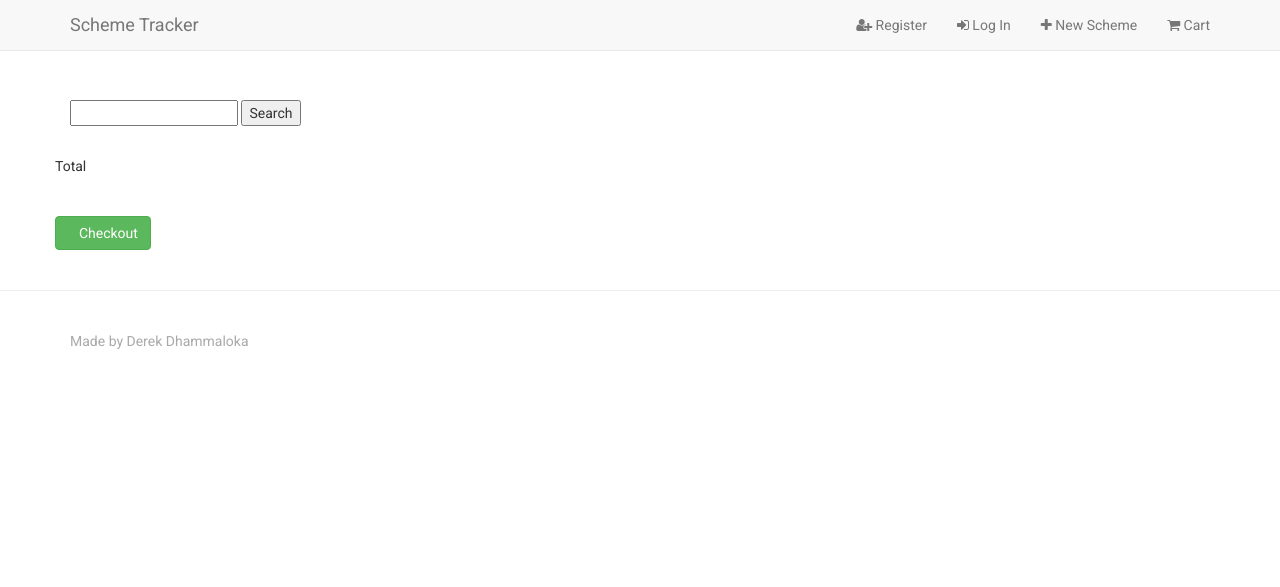
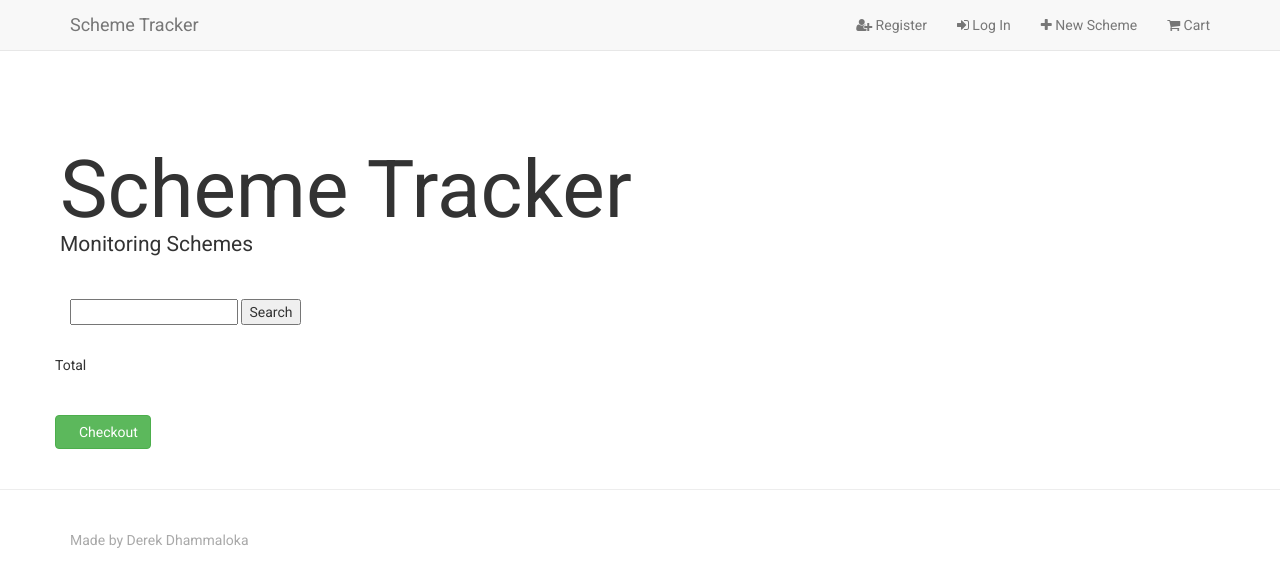
Before and after one commit to derektypist/scheme-tracker, a Django app: page /cart/ in a window 1280 px wide. Shown: the top 587 px of the page. Run offline with Django 3.2, Linux system fonts and the light colour scheme; some libraries are stand-ins or nearby versions; some web fonts are replaced.

Commit message:
Added masthead styles

```diff
--- a/schemes/templates/schemeposts.html
+++ b/schemes/templates/schemeposts.html
@@ -4,7 +4,7 @@
       <div class="row">
             <div class="col-md-2 col-sm-3 text-center">
                 <a class="story-img" href="#">
-                    <img src="/media/img/profile.jpg" class="img-circle">
+                    <div class="scheme" style="background-image: url('{{ MEDIA_URL }}{{ scheme.image }}')"></div>
                 </a>
 
                 <p><span class="boldtext">Author:</span> Derek</p>
--- a/static/css/custom.css
+++ b/static/css/custom.css
@@ -21,6 +21,12 @@ footer {
     background-color: #fff;
 }
 
+/* Style for lead Class */
+.lead {
+
+}
+
+
 /* Style for accountform Class */
 .accountform {
     padding-top: 20px;
@@ -32,6 +38,23 @@ footer {
     display: block;
 }
 
+/* Masthead Styles */
+#masthead {
+    padding-left:10px;
+    min-height: 199px;
+}
+
+#masthead h1 {
+    font-size: 55px;
+    line-height: 1;
+    margin-top: 50px;
+}
+
+#masthead .well{
+    margin-top: 31px;
+    min-height: 127px;
+}
+
 /* Style for badge Class */
 .badge {
     padding-left: 9px;
@@ -41,11 +64,13 @@ footer {
     border-radius: 9px;
 }
 
+/* Styles for label-warning and badge-warning Classes */
 .label-warning[href],
 .badge-warning[href] {
     background-color: #c67605;
 }
 
+/* Style for Scheme Class */
 .scheme {
     background-size: contain;
     background-position: center center;
@@ -55,27 +80,32 @@ footer {
     margin: 0 auto;
 }
 
+/* Styles for caption and p */
 caption p {
     word-wrap: break-word;
 }
 
+/* Styles for row and row-flex Classes */
 .row.row-flex {
     display: flex;
     flex-wrap: wrap;
     margin-top: 30px;
 }
 
+/* Style for panel-default Class */
 .panel-default {
     border-color: transparent;
     padding: 0 10px;
 }
 
+/* Style for panel-body Class */
 .panel-body {
     height: 100%;
     border: 1px solid #ddd;
 }
 
-.scheme-description {
+/* Style for scheme-comment Class */
+.scheme-comment {
     min-height: 40px;
 }
 
--- a/templates/base.html
+++ b/templates/base.html
@@ -54,6 +54,16 @@
             </div>
         </div>
     </nav>
+
+    <div id="masthead">
+            <div class="container">
+                <div class="row">
+                    <h1> Scheme Tracker
+                        <p id="logo" class="lead">Monitoring Schemes</p>
+                    </h1>
+                </div>
+            </div>
+        </div>
     {% if messages %}
         <div class="alert alert-success">
             <div class="messages">
```
